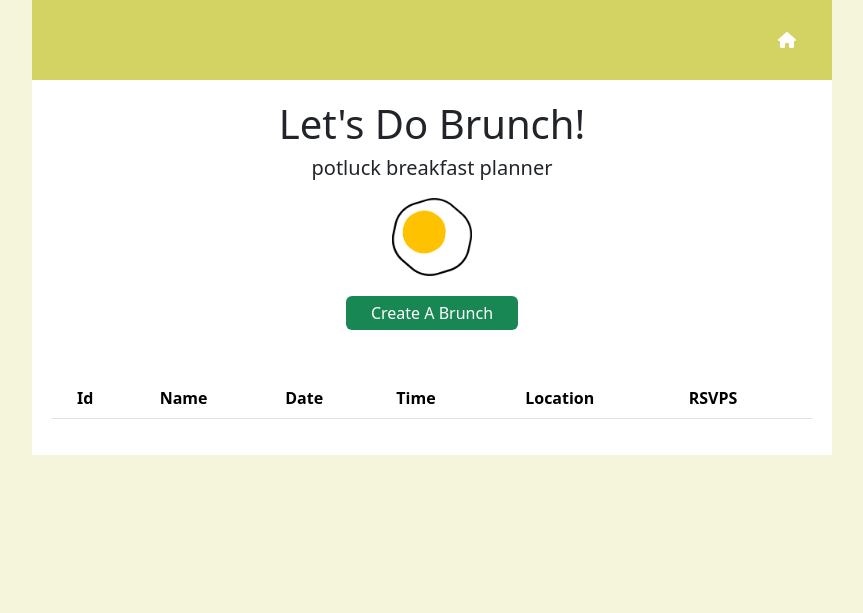
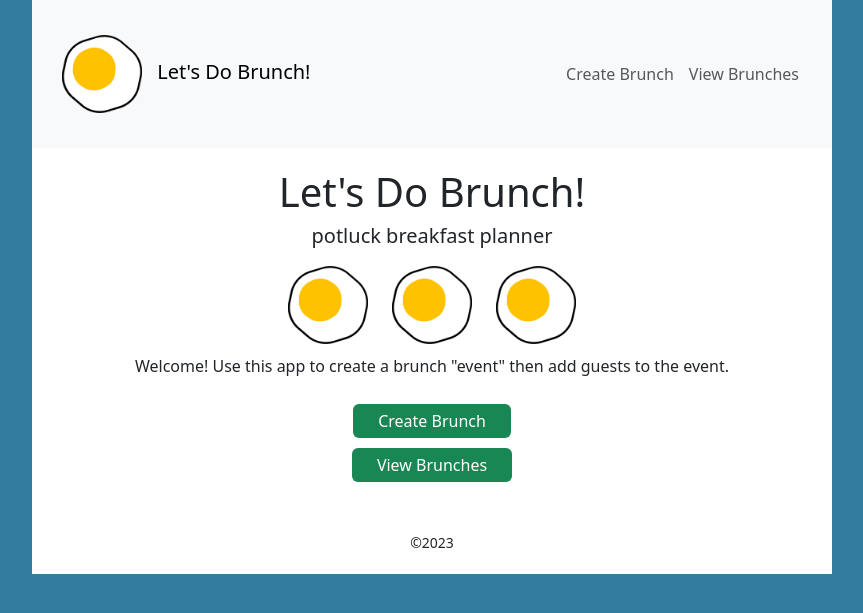
Before and after one commit to heidi37/cs50-final-project, a Flask app: page / in a window 1280 px wide. Shown: the top 613 px of the page, without its empty margins (208-1071 px from the left). Run offline with Flask 3, Linux system fonts and the light colour scheme; data that the repository does not hold is empty; some libraries are stand-ins or nearby versions.

Commit message:
improves styling and navigation

```diff
--- a/static/styles.css
+++ b/static/styles.css
@@ -1,5 +1,5 @@
 body {
-    background: beige;
+    background: #337CA0;
     text-align: center;
 }
 
@@ -14,9 +14,12 @@ body {
     width: 800px;
 }
 
-nav.container {
-    display: block;
-    background: hsl(60, 56%, 61%);
+.navbar-nav {
+    flex-direction: row;
+    padding-right: 13px;
+}
+.nav-item {
+    padding-left: 15px;
 }
 
 entry-form {
@@ -44,7 +47,3 @@ form div label {
 table .btn {
     margin: 0 0 10px 0;
 }
-
-i {
-    color: white;
-}
--- a/templates/index.html
+++ b/templates/index.html
@@ -4,11 +4,22 @@ endblock %} {% block content %}
   <h1>Let's Do Brunch!</h1>
   <h5>potluck breakfast planner</h5>
   <img src="/static/images/egg.png" class="egg" alt="egg icon" />
+  <img src="/static/images/egg.png" class="egg" alt="egg icon" />
+  <img src="/static/images/egg.png" class="egg" alt="egg icon" />
   <div>
+    <p>
+      Welcome! Use this app to create a brunch "event" then add guests to the
+      event.
+    </p>
     <a href="{{ url_for('createEvent') }}">
-      <button class="btn btn-success">Create A Brunch</button>
+      <button class="btn btn-success">Create Brunch</button>
     </a>
   </div>
-  <div>{% include 'brunch-table.html' %}</div>
+  <div>
+    <a href="{{ url_for('brunchList') }}">
+      <button class="btn btn-success">View Brunches</button>
+    </a>
+  </div>
+  <div class="mt-5"><small>&copy;2023</small></div>
 </div>
 {% endblock %}
--- a/templates/layout.html
+++ b/templates/layout.html
@@ -19,13 +19,34 @@
     <link rel="stylesheet" type="text/css" href="/static/styles.css" />
   </head>
   <body>
-    <nav class="container">
-      <ul class="nav justify-content-end">
+    <nav class="container navbar navbar-light bg-light">
+      <a class="navbar-brand" href="{{ url_for('index') }}">
+        <img
+          src="/static/images/egg.png"
+          class="egg"
+          alt="egg icon"
+          width="15"
+          class="d-inline-block align-top"
+          alt=""
+        />
+        Let's Do Brunch!
+      </a>
+      <ul class="navbar-nav">
         <li class="nav-item">
+          <a class="nav-link" href="{{ url_for('createEvent') }}"
+            >Create Brunch</a
+          >
+        </li>
+        <li class="nav-item">
+          <a class="nav-link" href="{{ url_for('brunchList') }}"
+            >View Brunches</a
+          >
+        </li>
+        <!-- <li class="nav-item">
           <a class="nav-link" href="{{ url_for('index') }}"
             ><i class="fa-solid fa-house"></i
           ></a>
-        </li>
+        </li> -->
       </ul>
     </nav>
     <div class="container">
```
